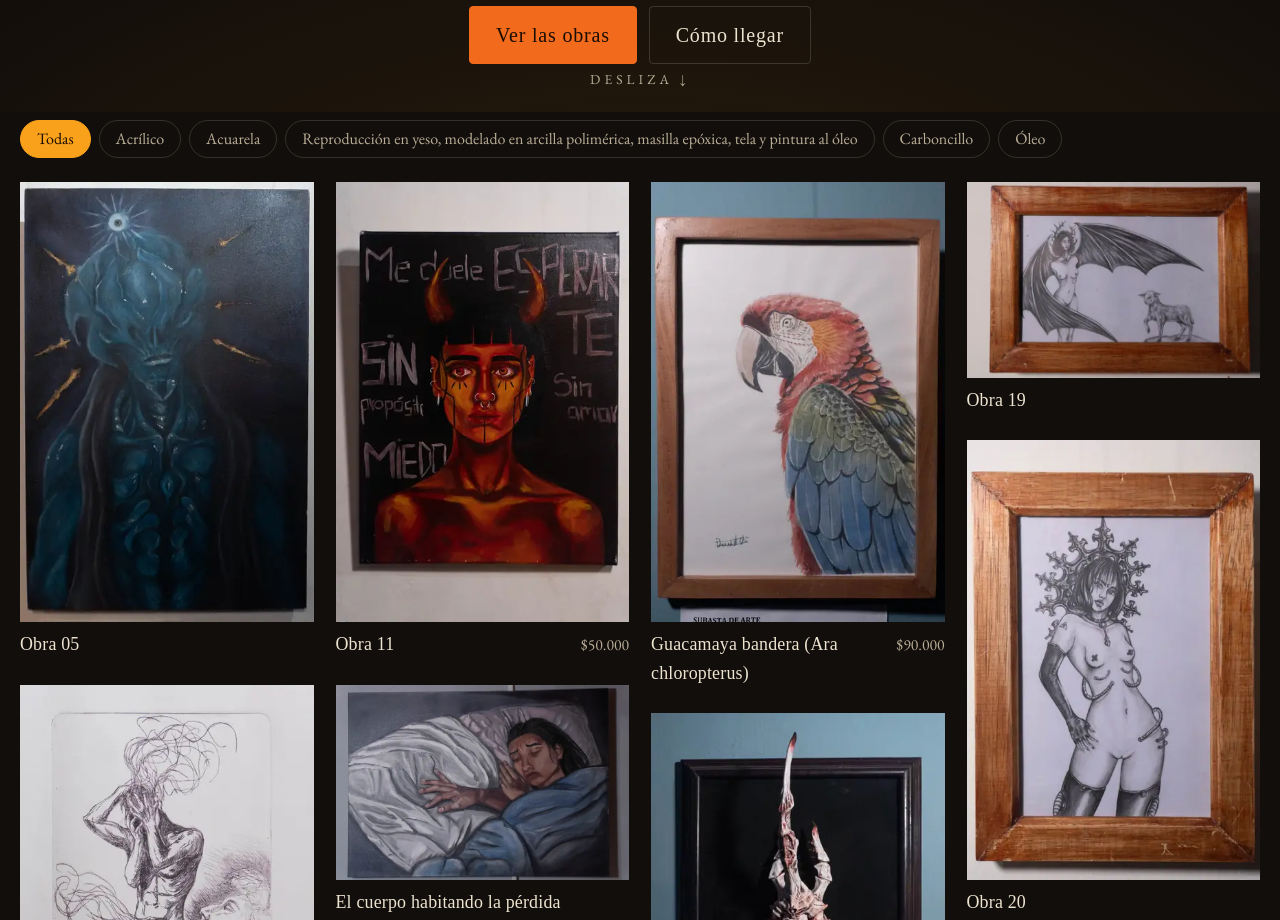
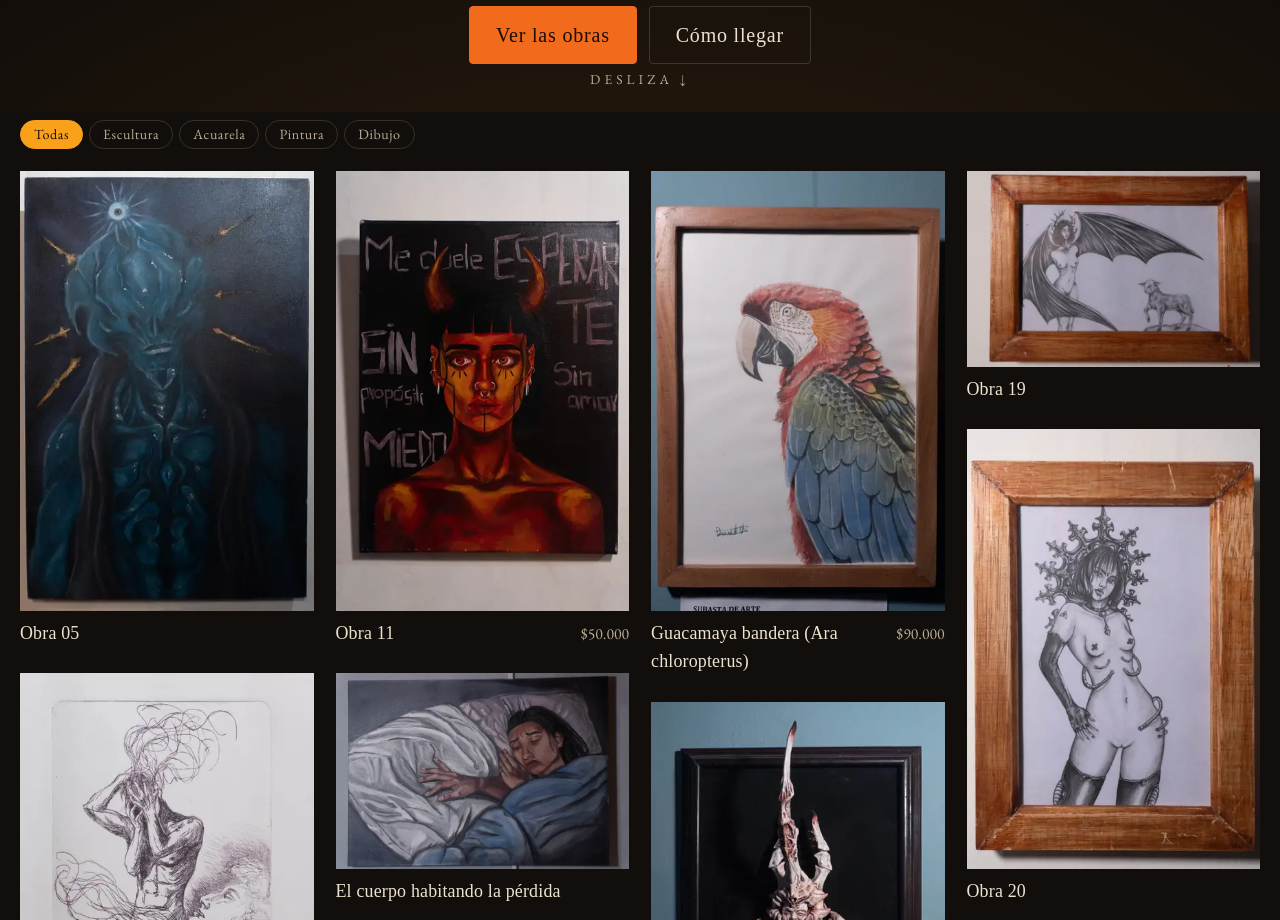
Before and after one commit to subastapoleka/subastapoleka.github.io, a plain HTML site: page index.html in a window 1280 px wide. Shown: the part 940-1860 px from the top of the page. Drawn offline with nearby package versions, Linux system fonts and the light colour scheme; a web font is replaced by a local one.

Commit message:
Filtro por categorías más compacto

```diff
--- a/datos.js
+++ b/datos.js
@@ -23,7 +23,7 @@ window.SUBASTA = {
     "enlace": "https://www.instagram.com/andreina.music/"
    },
    {
-    "nombre": "Mala Yerba",
+    "nombre": "Mala Hierba",
     "enlace": ""
    }
   ]
--- a/index.html
+++ b/index.html
@@ -150,11 +150,13 @@ section{padding:84px 0;scroll-margin-top:58px}
 
 /* Galería */
 #obras{padding-top:8px}
-.filtros{display:flex;flex-wrap:wrap;gap:8px;margin:0 0 24px}
+.filtros{display:flex;gap:6px;margin:0 0 22px;overflow-x:auto;scrollbar-width:none;-webkit-overflow-scrolling:touch}
+.filtros::-webkit-scrollbar{display:none}
 .filtros button{
-  font:inherit;font-size:1rem;cursor:pointer;color:var(--tinta-suave);
-  background:transparent;border:1px solid var(--linea);border-radius:999px;padding:5px 16px;
+  flex:none;font:inherit;font-size:.88rem;letter-spacing:.04em;cursor:pointer;color:var(--tinta-suave);
+  background:transparent;border:1px solid var(--linea);border-radius:999px;padding:2px 13px;
 }
+.filtros button:hover{color:var(--tinta);border-color:var(--ambar)}
 .filtros button[aria-pressed="true"]{color:#1a0d04;background:var(--ambar);border-color:var(--ambar)}
 .galeria{columns:4 250px;column-gap:22px}
 .obra{cursor:pointer;display:block;width:100%;text-align:left;break-inside:avoid;margin:0 0 26px;
@@ -438,9 +440,19 @@ dialog::backdrop{background:rgba(0,0,0,.7)}
   ["intro", "obras", "info"].forEach(id => obs.observe(document.getElementById(id)));
 
   /* --- Galería --- */
+  // Agrupa la técnica escrita en el Excel en pocas categorías para el filtro
+  // (escultura va primero porque algunas mencionan "pintura al óleo" como acabado)
+  const CATEGORIAS = [
+    ["Escultura", /escultura|yeso|arcilla|masilla|resina|bronce|porcelana/i],
+    ["Grabado", /grabado|xilograf|linograb|aguafuerte|litograf/i],
+    ["Acuarela", /acuarela/i],
+    ["Pintura", /óleo|oleo|acr[ií]lico|pintura|gouache|vinilo/i],
+    ["Dibujo", /dibujo|carboncillo|grafito|l[aá]piz|tinta|pastel/i],
+  ];
+  const categoria = o => real(o.tecnica) ? (CATEGORIAS.find(([, re]) => re.test(o.tecnica)) || [""])[0] : "";
   const galeria = $("#galeria");
   function pintar(filtro) {
-    galeria.innerHTML = obras.map((o, i) => (filtro && o.tecnica !== filtro) ? "" : `
+    galeria.innerHTML = obras.map((o, i) => (filtro && categoria(o) !== filtro) ? "" : `
       <button class="obra" data-i="${i}" aria-label="Ver ${esc(o.titulo)}">
         <div class="marco"><img src="${o.fotos[0].p}" width="${o.fotos[0].w}" height="${o.fotos[0].h}" alt="${esc(o.titulo)}, de ${esc(o.artista)}" loading="lazy"></div>
         <div class="pie"><b>${esc(o.titulo)}</b><span>${o.precio == null ? "" : pesos(o.precio)}</span></div>
@@ -449,10 +461,11 @@ dialog::backdrop{background:rgba(0,0,0,.7)}
   pintar();
   galeria.addEventListener("click", e => { const b = e.target.closest(".obra"); if (b) abrir(+b.dataset.i); });
 
-  const tecnicas = [...new Set(obras.map(o => o.tecnica).filter(real))];
-  if (tecnicas.length > 1) {
+  const categorias = [...new Set(obras.map(categoria).filter(Boolean))]
+    .sort((a, b) => CATEGORIAS.findIndex(c => c[0] === a) - CATEGORIAS.findIndex(c => c[0] === b));
+  if (categorias.length > 1) {
     const f = $("#filtros"); f.hidden = false;
-    f.innerHTML = ["Todas", ...tecnicas].map((t, i) => `<button aria-pressed="${i===0}" data-t="${i ? esc(t) : ""}">${esc(t)}</button>`).join("");
+    f.innerHTML = ["Todas", ...categorias].map((t, i) => `<button aria-pressed="${i===0}" data-t="${i ? esc(t) : ""}">${esc(t)}</button>`).join("");
     f.addEventListener("click", e => {
       const b = e.target.closest("button"); if (!b) return;
       f.querySelectorAll("button").forEach(x => x.setAttribute("aria-pressed", x === b));
```
